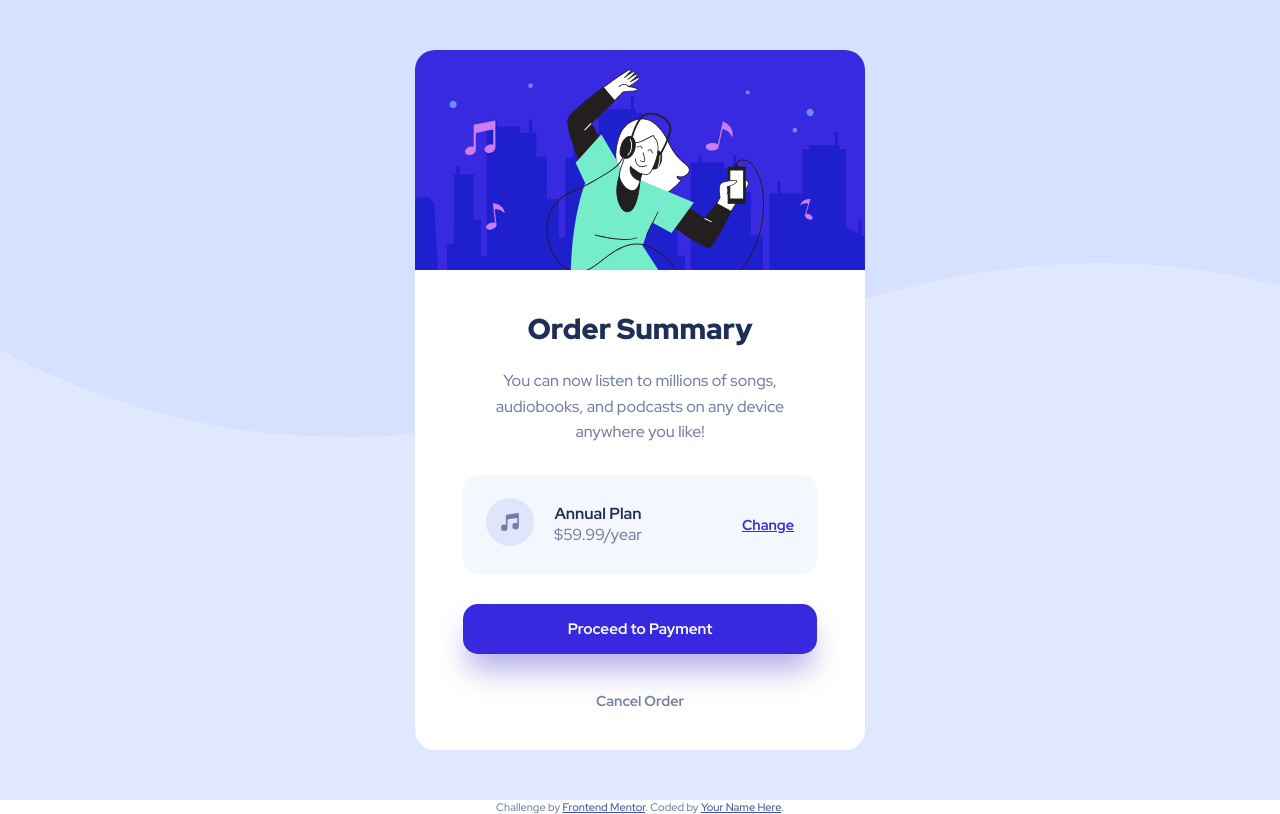
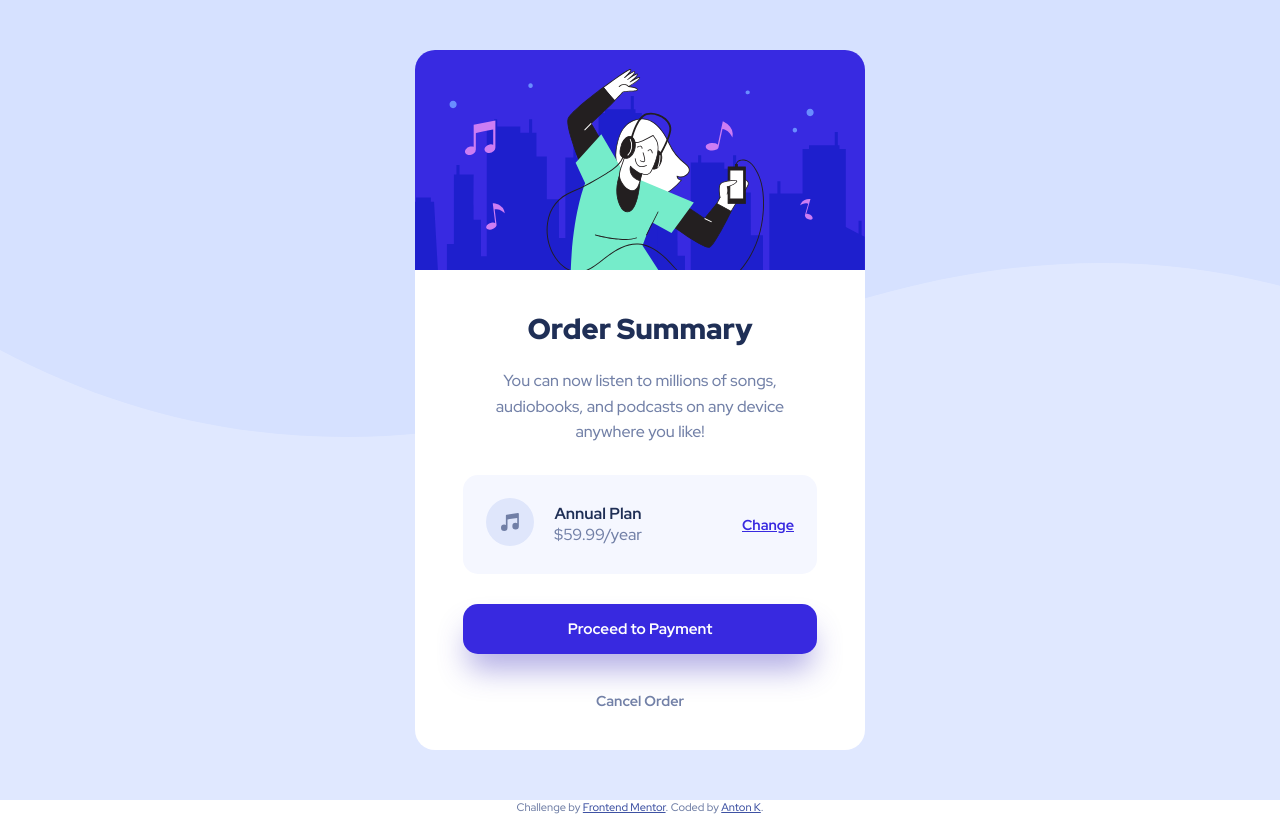
Before and after one commit to septober92/order-summary-component-main, a plain HTML site: page index.html in a window 1280 px wide. Drawn offline with Linux system fonts and the light colour scheme.

Commit message:
first commit

```diff
--- a/index.html
+++ b/index.html
@@ -43,7 +43,7 @@
         Challenge by
         <a href="https://www.frontendmentor.io?ref=challenge" target="_blank"
           >Frontend Mentor</a
-        >. Coded by <a href="#">Your Name Here</a>.
+        >. Coded by <a href="#">Anton K</a>.
       </div>
     </footer>
   </body>
```
